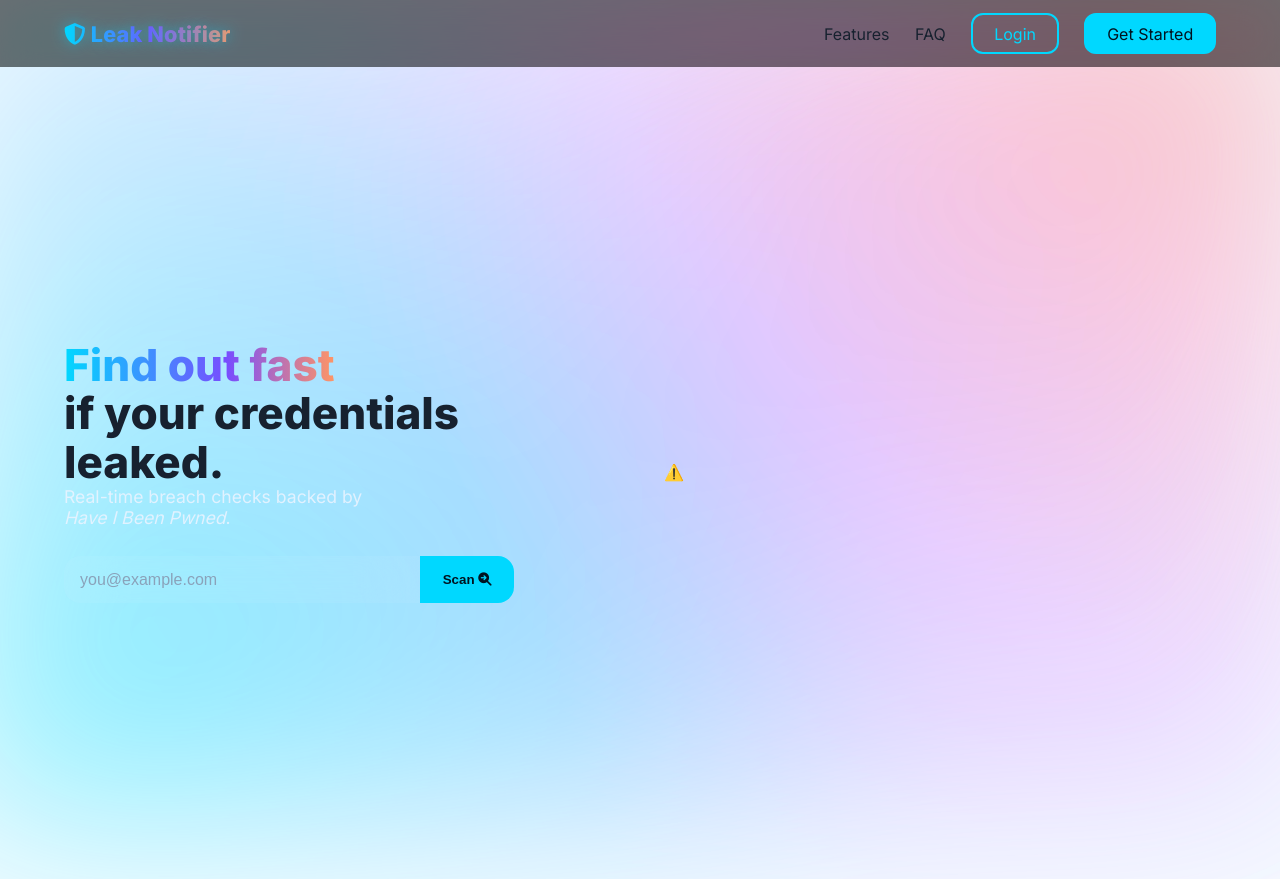
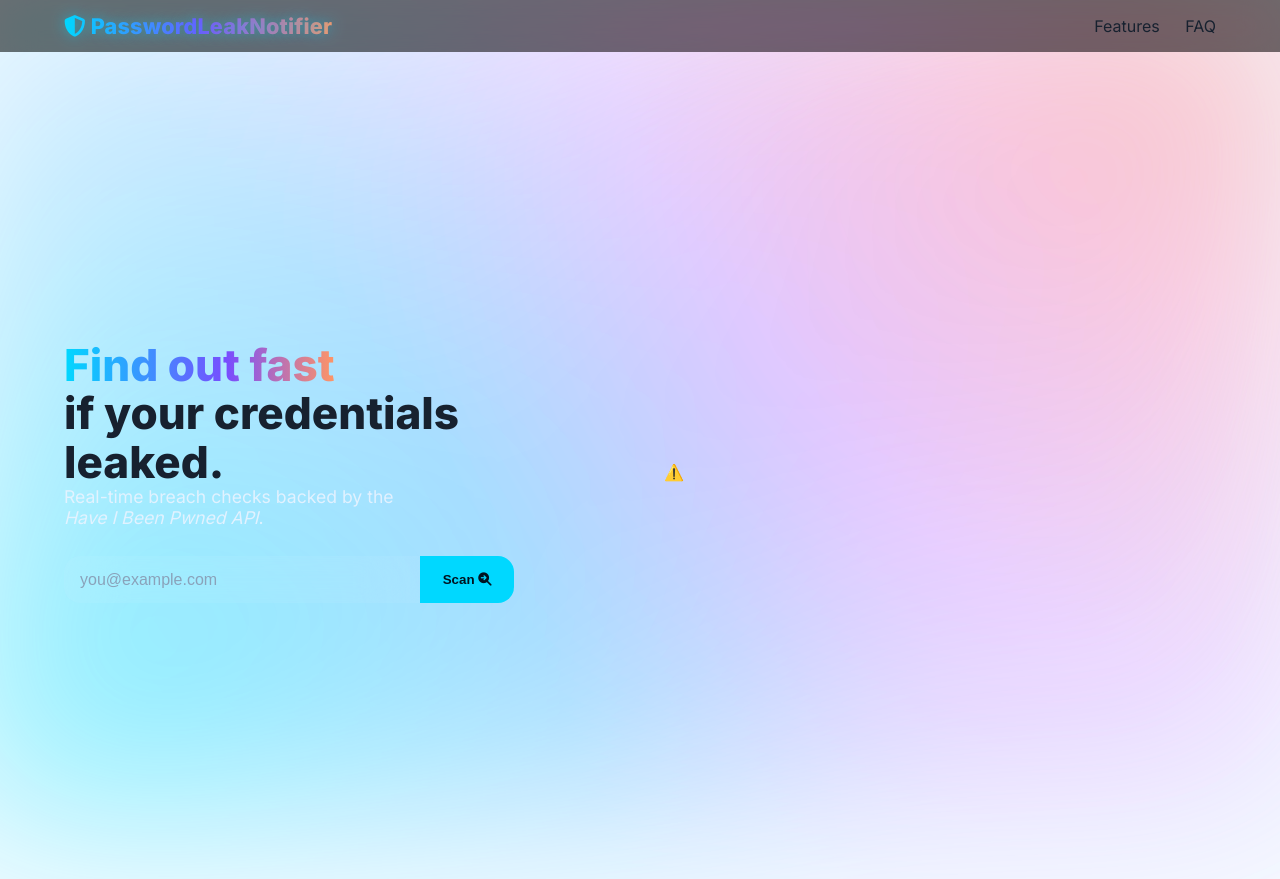
Before and after one commit to WSU-4110/PasswordLeakNotifier, a Flask app: page / in a window 1280 px wide. Shown: the top 879 px of the page. Run offline with Flask 3, Linux system fonts and the light colour scheme.

Commit message:
Changed website name and removed Login and Get Started buttons

```diff
--- a/templates/index.html
+++ b/templates/index.html
@@ -28,14 +28,12 @@
     <nav class="nav">
         <div class="container nav-inner">
             <span class="brand brand-gradient">
-                <i class="fa-solid fa-shield-halved"></i> Leak&nbsp;Notifier
+                <i class="fa-solid fa-shield-halved"></i> PasswordLeakNotifier
             </span>
 
             <div class="nav-menu">
                 <a class="nav-link" href="#features">Features</a>
                 <a class="nav-link" href="#faq">FAQ</a>
-                <button class="btn nav-btn-outline">Login</button>
-                <button class="btn nav-btn-primary">Get&nbsp;Started</button>
             </div>
         </div>
     </nav>
@@ -49,7 +47,7 @@
             </h1>
 
             <p class="lead mb-4">
-                Real-time breach checks backed by <em>Have&nbsp;I&nbsp;Been&nbsp;Pwned</em>.
+                Real-time breach checks backed by the <em>Have&nbsp;I&nbsp;Been&nbsp;Pwned&nbsp;API</em>.
             </p>
 
             <!-- ⚠ removed the “required” attribute to ditch the browser warning icon -->
```
